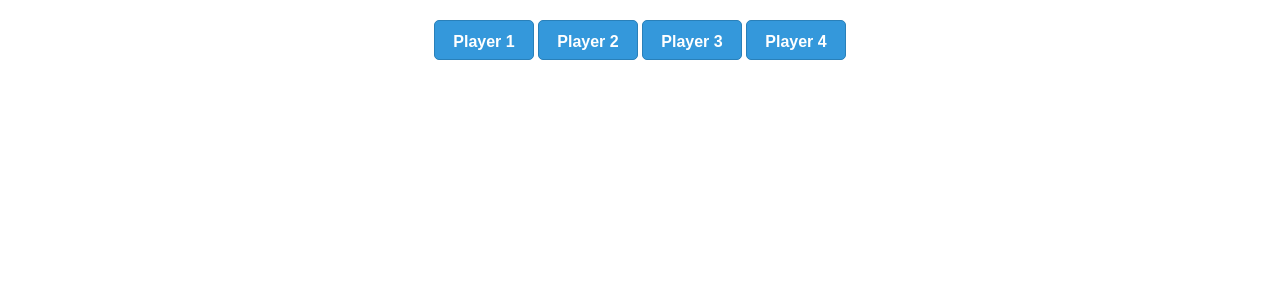
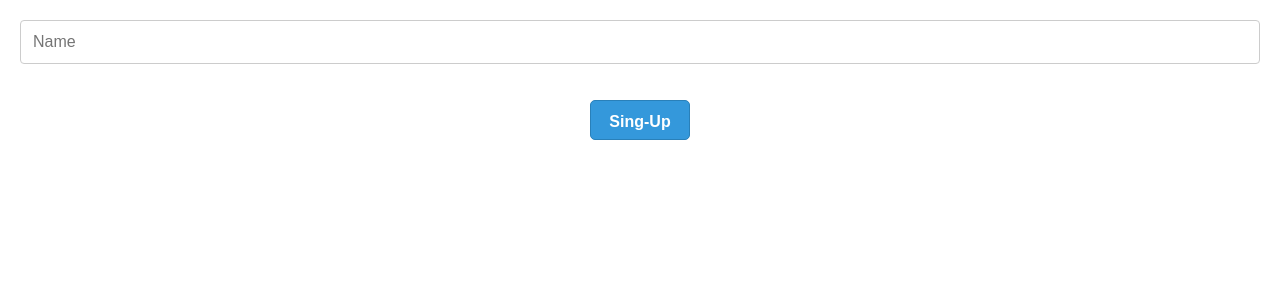
Before and after one commit to MichaelBusso/Get-to-100, a React (Create React App) app: page / in a window 1280 px wide. Shown: the top 300 px of the page. Built offline with nearby package versions, Linux system fonts and the light colour scheme.

Commit message:
19/11/2023 01:20

```diff
--- a/src/App.css
+++ b/src/App.css
@@ -6,16 +6,28 @@
   display: block;
 }
 
+.startButton button{
+  background-color:rgb(255, 0, 0);
+  border: none;
+  font-size: X-large;
+  width: 150px;
+  border-radius: 20px;
+}
+
+.startButton button:hover {
+  background-color: rgb(235, 71, 71);
+}
+
 .panelGamersContainer {
   display: flex;
   flex-wrap: wrap;
-  justify-content: space-evenly;
+  justify-content: center;
   align-items: center;
 }
 
 button {
   display: inline-block;
-  width: 100px;
+  min-width: 100px;
   height: 40px;
   line-height: 40px;
   margin: 20px 2px;
--- a/src/App.js
+++ b/src/App.js
@@ -1,10 +1,11 @@
-import Panel from './components/Panel';
+import Linking from './components/Linking';
+
 import './App.css';
 
 function App() {
   return (
     <div className="App">
-      <Panel />
+      <Linking />
     </div>
   );
 }
--- /dev/null
+++ b/src/components/Linking.jsx
@@ -0,0 +1,23 @@
+import Panel from "./Panel";
+import Login from "./Login";
+import { useState } from "react";
+
+const Linking = () => {
+    const [login, setLogin] = useState(false);
+
+    const loginHandler = () => {
+        setLogin(true)
+    }
+
+    return (
+        <div>
+            {login ?
+                <Panel /> :
+                <Login setLogin={loginHandler} />
+            }
+        </div>
+
+    )
+}
+
+export default Linking;
--- /dev/null
+++ b/src/components/Login.jsx
@@ -0,0 +1,54 @@
+import Button from './Button';
+import './components style/Login.css';
+import React, { useState } from 'react';
+
+const Login = (props) => {
+
+    const [name, setName] = useState('');
+    const [storageStatus, setStorageStatus] = useState(false);
+
+    const handleInputChange = (event) => {
+        setName(event.target.value);
+    };
+
+    const getFromLocalStorage = (key) => {
+        const storedData = localStorage.getItem(key);
+        return storedData ? JSON.parse(storedData) : [];
+    };
+
+    const singUpHandler = () => {
+        if (name === '') {
+            return alert('Invalid name!');
+        }
+        let users = getFromLocalStorage('users');
+        if (users.find((user) => user.name === name)) {
+            setName('');
+            return alert('User already exist!');
+        }
+        users.push({ name: name, scores: [] });
+        localStorage.setItem('users', JSON.stringify(users));
+        setName('');
+        setStorageStatus(true)
+    };
+
+    return (
+        <div className='loginContainer'>
+            <input type="text" value={name} onChange={handleInputChange} placeholder='Name' />
+            <Button
+                action={singUpHandler}
+                value='Sing-Up'
+            />
+            {storageStatus &&
+                <Button
+                    action={props.setLogin}
+                    value='Login'
+                />
+            }
+            {getFromLocalStorage('users').map((user, index) => (
+                <p key={`loginContainer_ ${index}`}>Name: {user.name}, Scores: {user.scores.join(' , ')}</p>
+            ))}
+        </div>
+    );
+};
+
+export default Login;
--- a/src/components/Panel.jsx
+++ b/src/components/Panel.jsx
@@ -7,12 +7,12 @@ let playersFinishedIndex = [];
 
 const Panel = () => {
 
-    const persons = [
-        { name: 'Player 1', scores: [] },
-        { name: 'Player 2', scores: [] },
-        { name: 'Player 3', scores: [] },
-        { name: 'Player 4', scores: [] }
-    ]
+    const getFromLocalStorage = (key) => {
+        const storedData = localStorage.getItem(key);
+        return storedData ? JSON.parse(storedData) : null;
+    };
+
+    const persons = getFromLocalStorage('users');
 
     const [players, setPlayers] = useState([]);
     const [currentPlayerIndex, setCurrentPlayerIndex] = useState(0);
@@ -29,6 +29,13 @@ const Panel = () => {
         }
     }
 
+    const setPlayerToLocalStorage = (player) => {
+        const usersStorgae = JSON.parse(localStorage.getItem('users'));
+        const user = usersStorgae.find(user => user.name === player.name);
+        user.scores.push(player.steps);
+        localStorage.setItem('users', JSON.stringify(usersStorgae));
+    }
+
     const changePlayerDetailsHandler = (player) => {
         let newArray = [...players];
         const index = newArray.findIndex((p) => p.name === player.name);
@@ -36,6 +43,7 @@ const Panel = () => {
         if (player.number === 10) {
             newArray[index].scores.push(player.steps);
             playersFinishedIndex.push(index);
+            setPlayerToLocalStorage(player);
             if (playersFinishedIndex.length === players.length) {
                 setGameStatus(3);
                 setScreenStatus(true);
@@ -76,7 +84,6 @@ const Panel = () => {
         <div>
             {screenStatus &&
                 <Screen players={players} winners={playersFinishedIndex} />}
-
             <div className="panelButtonsContainer">
                 {gameStatus === 1 &&
                     persons.map((person, index) => (
@@ -87,14 +94,15 @@ const Panel = () => {
                         />
                     ))}
                 {gameStatus === 1 && players.length > 0 &&
-                    < Button
-                        action={gameStartedHandler}
-                        value={'Start'}
+                    <div className="startButton">
+                        <Button
+                            action={gameStartedHandler}
+                            value={'Start'}
+                        />
+                    </div>
 
-                    />
                 }
             </div>
-
             <div className="panelGamersContainer">
                 {players.map((player, index) => (
                     <Gamer
@@ -110,7 +118,6 @@ const Panel = () => {
                     />
                 ))}
             </div>
-
         </div>
 
     )
--- a/src/components/Screen.jsx
+++ b/src/components/Screen.jsx
@@ -9,9 +9,9 @@ const Screen = (props) => {
     }
 
     return (
-        <div className='container'>
+        <div className='container' key='screenComtainer'>
             {winnersToShow.map((winner, index) => (
-                <h2>{index === 0 ? '🥇' : index === 1 ? '🥈' : '🥉'} : {winner.name} in {winner.steps} steps</h2>
+                <h2 key={index}>{index === 0 ? '🥇' : index === 1 ? '🥈' : '🥉'} : {winner.name} in {winner.steps} steps</h2>
             ))}
         </div>
     )
--- /dev/null
+++ b/src/components/components style/Login.css
@@ -0,0 +1,15 @@
+.loginContainer {
+    display: flexbox;
+    align-items: center;
+    margin: 20px;
+}
+
+input {
+    padding: 12px;
+    margin-bottom: 16px;
+    width: 100%;
+    font-size: 16px;
+    border: 1px solid #ccc;
+    border-radius: 4px;
+    box-sizing: border-box;
+}
```
